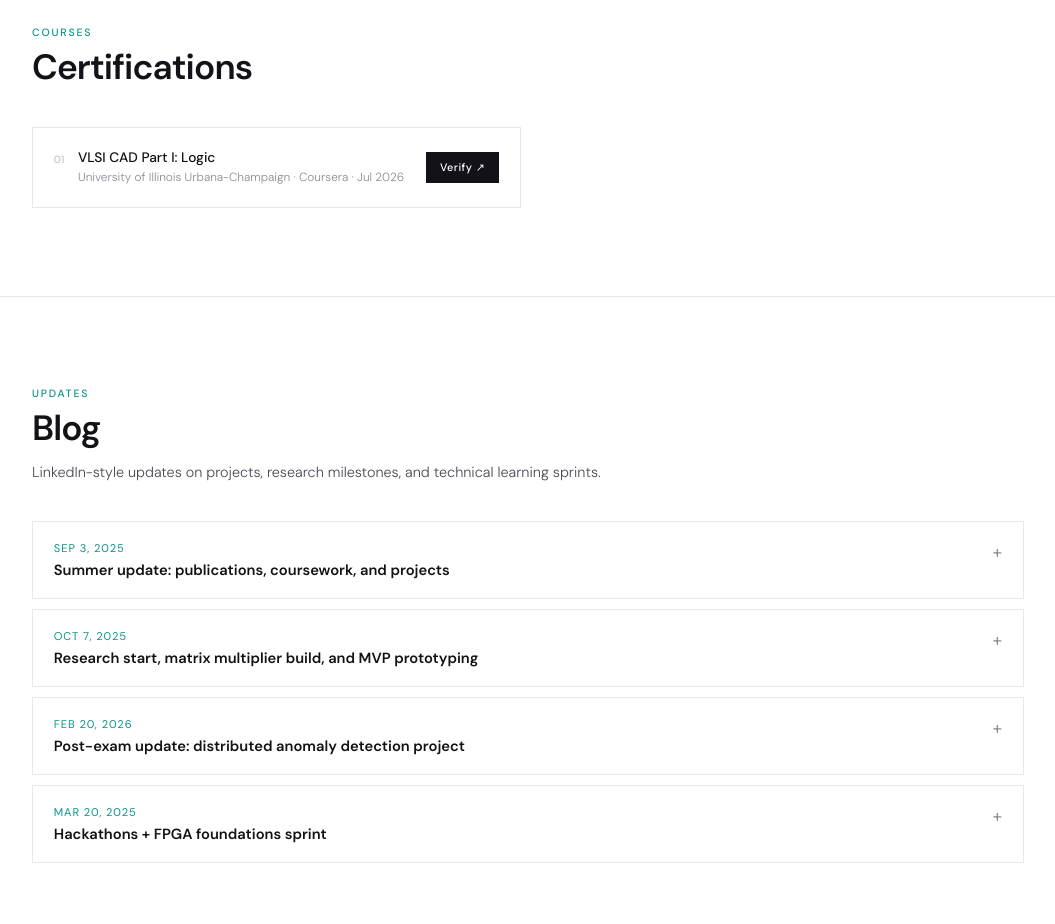
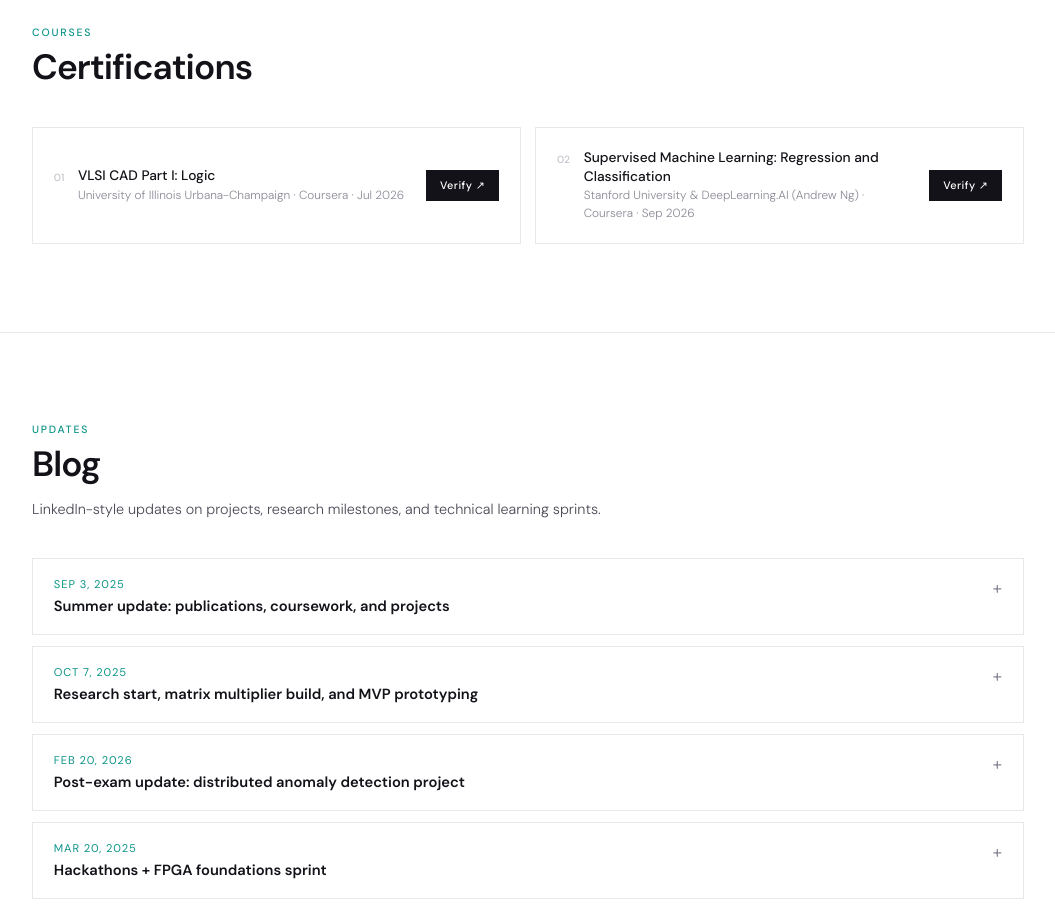
Before and after one commit to kadgitub7/portfolio, a Next.js app: page / in a window 1280 px wide. Shown: the part 8340-9264 px from the top of the page, without its empty margins (112-1167 px from the left). Built offline with nearby package versions, Linux system fonts and the light colour scheme.

Commit message:
added certification ML

```diff
--- a/app/page.js
+++ b/app/page.js
@@ -468,6 +468,13 @@ const certifications = [
     platform: 'Coursera',
     date: 'Jul 2026',
     verifyUrl: 'https://coursera.org/verify/3ZNLT809WRHO',
+  },
+  {
+    name: 'Supervised Machine Learning: Regression and Classification',
+    issuer: 'Stanford University & DeepLearning.AI (Andrew Ng)',
+    platform: 'Coursera',
+    date: 'Sep 2026',
+    verifyUrl: 'https://coursera.org/verify/0IZH1H9UMAUD',
   },
 ];
 
```
